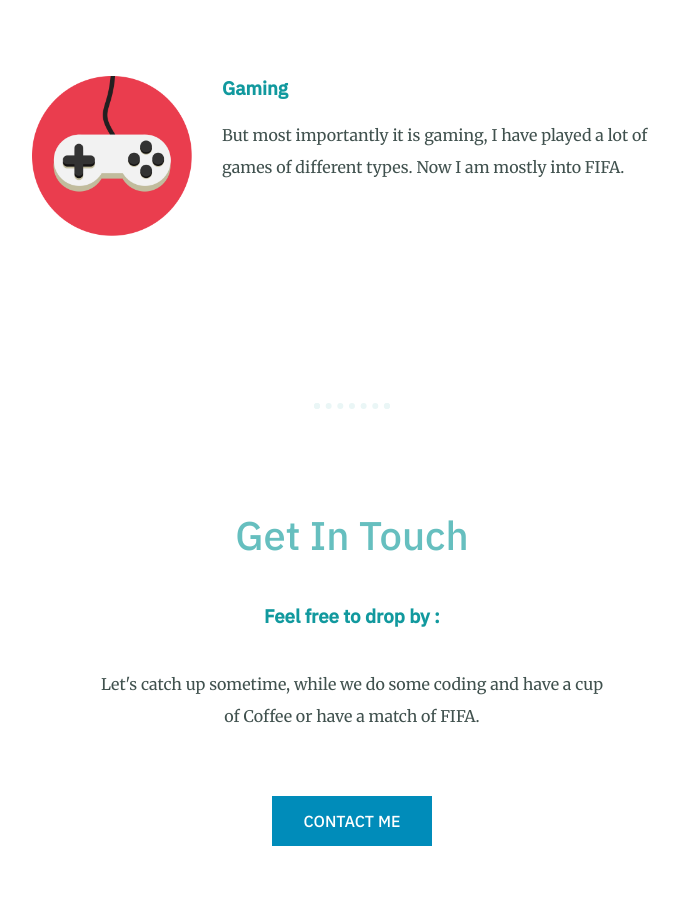
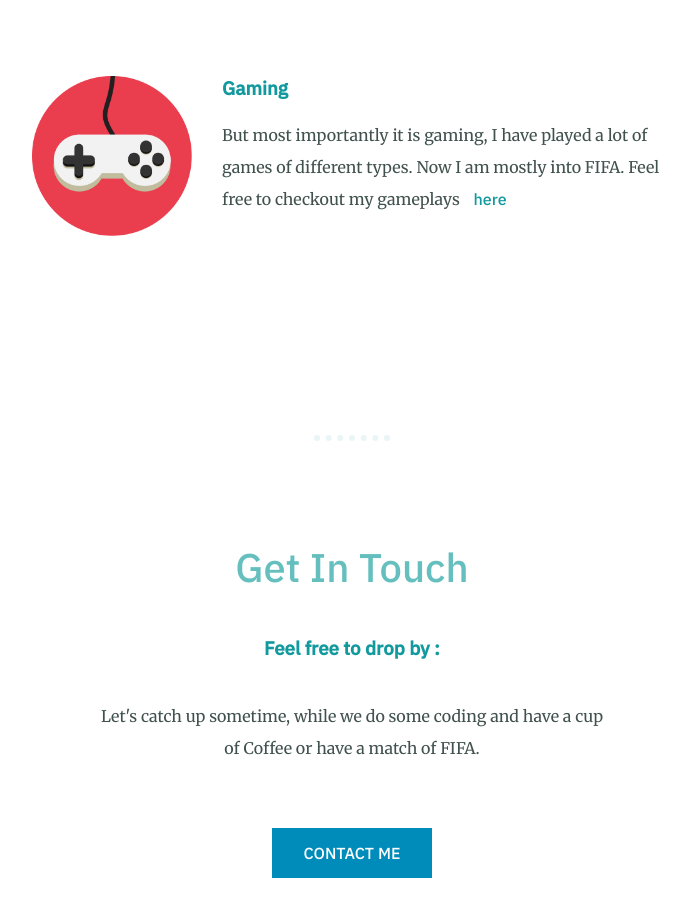
Before and after one commit to Pratik91011/MySite, a plain HTML site: page index.html in a window 1280 px wide. Shown: the part 2000-2917 px from the top of the page, without its empty margins (288-977 px from the left). Drawn offline with Linux system fonts and the light colour scheme.

Commit message:
Update index.html

```diff
--- a/index.html
+++ b/index.html
@@ -41,7 +41,7 @@
       <div class="skill-row">
         <img class="game-img" src="images/game.png" alt="Skills">
         <h3>Gaming</h3>
-        <p>But most importantly it is gaming, I have played a lot of games of different types. Now I am mostly into FIFA. </p>
+        <p>But most importantly it is gaming, I have played a lot of games of different types. Now I am mostly into FIFA. Feel free to checkout my gameplays <a href="https://www.youtube.com/channel/UCVxGkEwkKvOeeDvblMKFCmw" target="_blank">here</a> </p>
       </div>
     </div><br>
     <hr>
```
